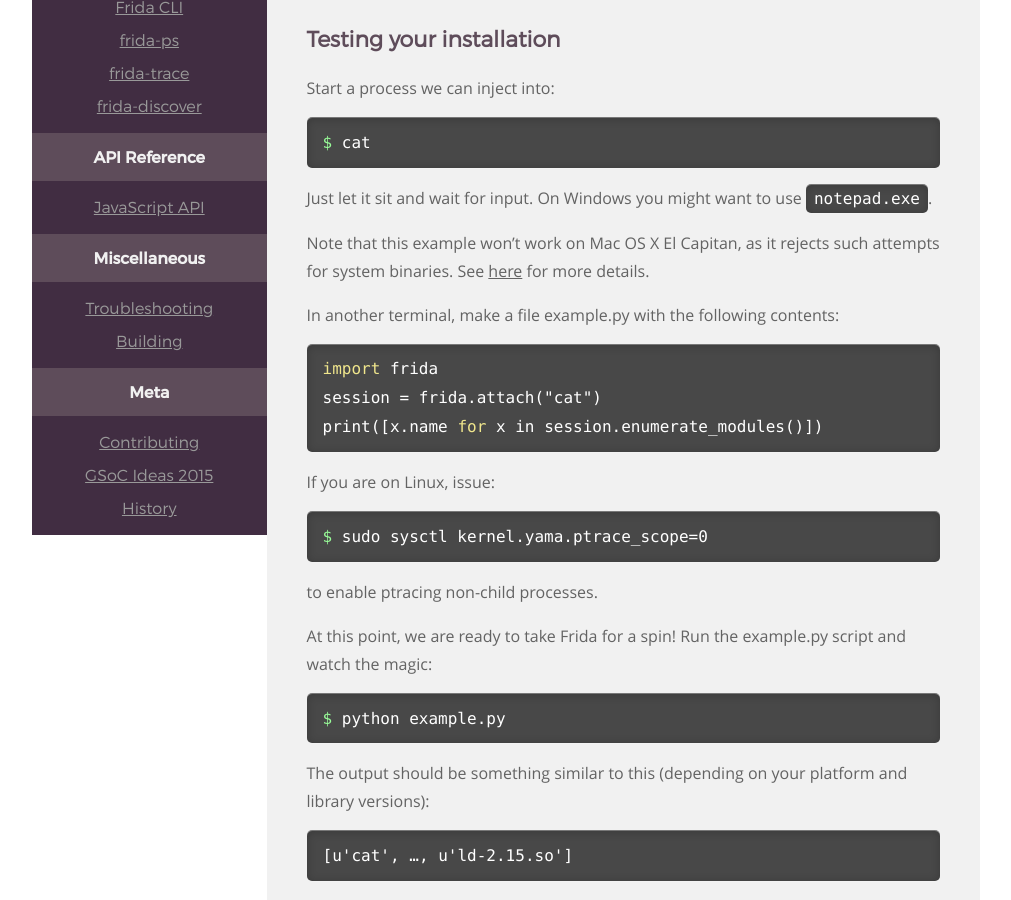
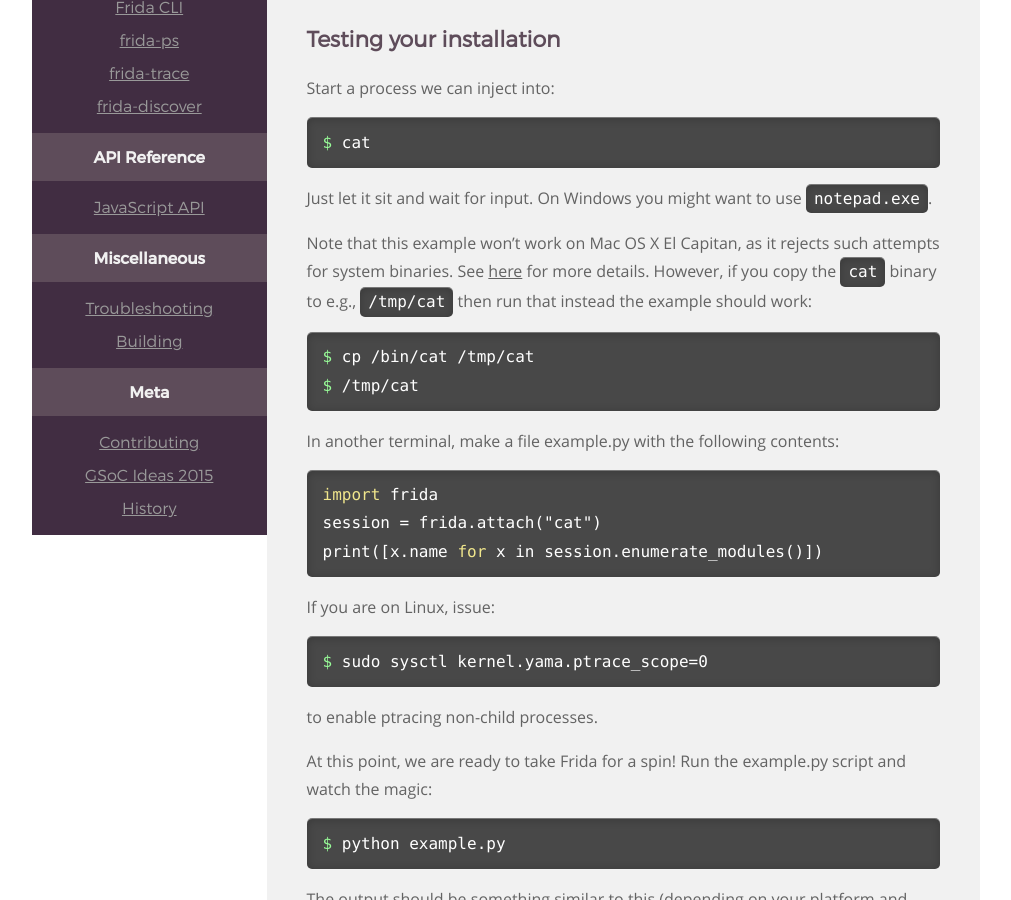
Before and after one commit to frida/frida-website, a Jekyll site: the page built from _docs/installation.md, in a window 1280 px wide and 900 px high, scrolled down 952 px. Shown: the whole window, without its empty margins (129-1140 px from the left). Built offline with Jekyll 4.4.1, drawn with Linux system fonts in a browser that asks for light colours.

Commit message:
Add a workaround for `cat` binary on OS X after El Capitan

```diff
--- a/_docs/installation.md
+++ b/_docs/installation.md
@@ -48,7 +48,12 @@ $ cat
 Just let it sit and wait for input. On Windows you might want to use
 `notepad.exe`.
 
-Note that this example won’t work on Mac OS X El Capitan, as it rejects such attempts for system binaries. See [here]({{ site.repository }}/issues/83) for more details.
+Note that this example won’t work on Mac OS X El Capitan, as it rejects such attempts for system binaries. See [here]({{ site.repository }}/issues/83) for more details. However, if you copy the `cat` binary to e.g., `/tmp/cat` then run that instead the example should work:
+
+{% highlight bash %}
+$ cp /bin/cat /tmp/cat
+$ /tmp/cat
+{% endhighlight %}
 
 In another terminal, make a file example.py with the following contents:
 
```
